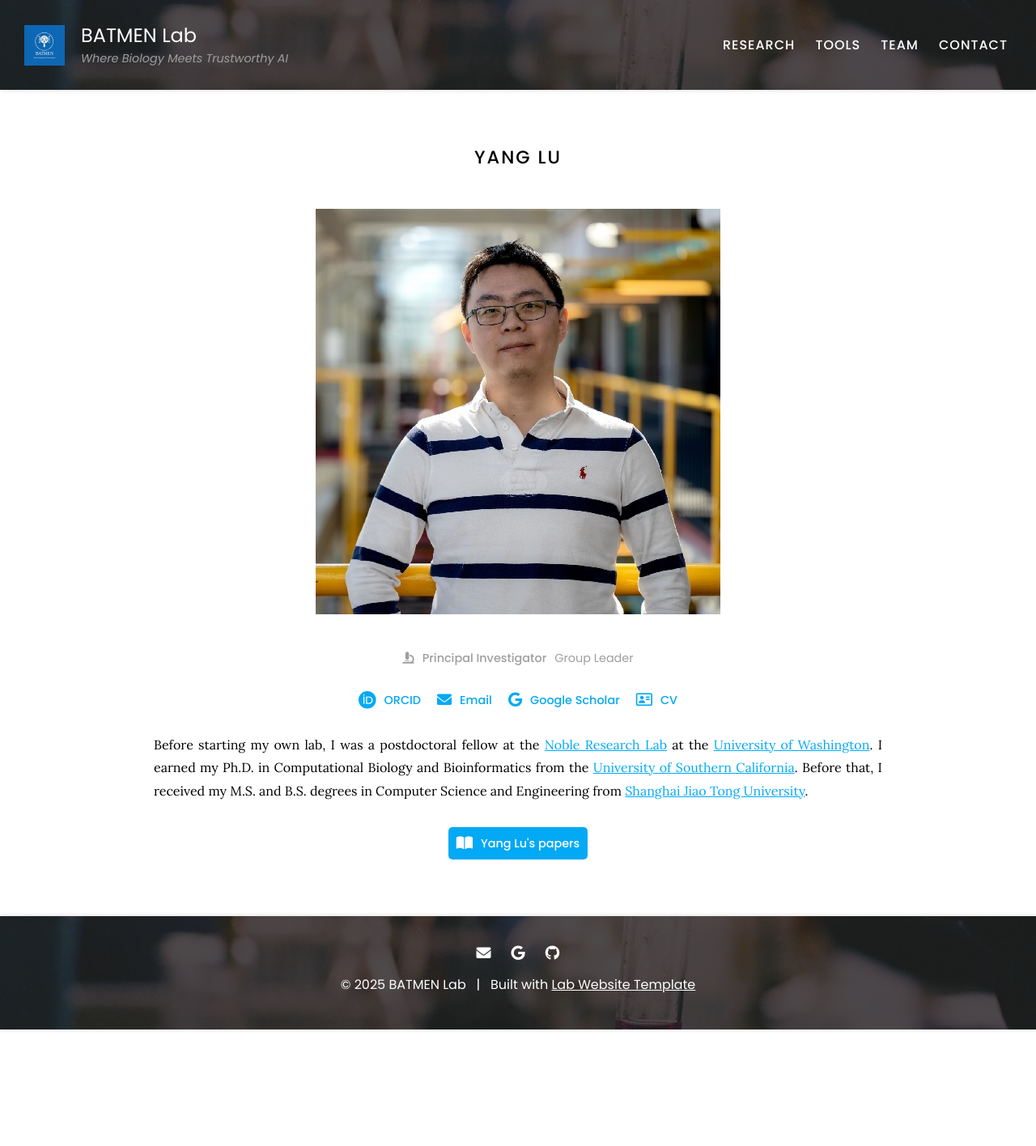
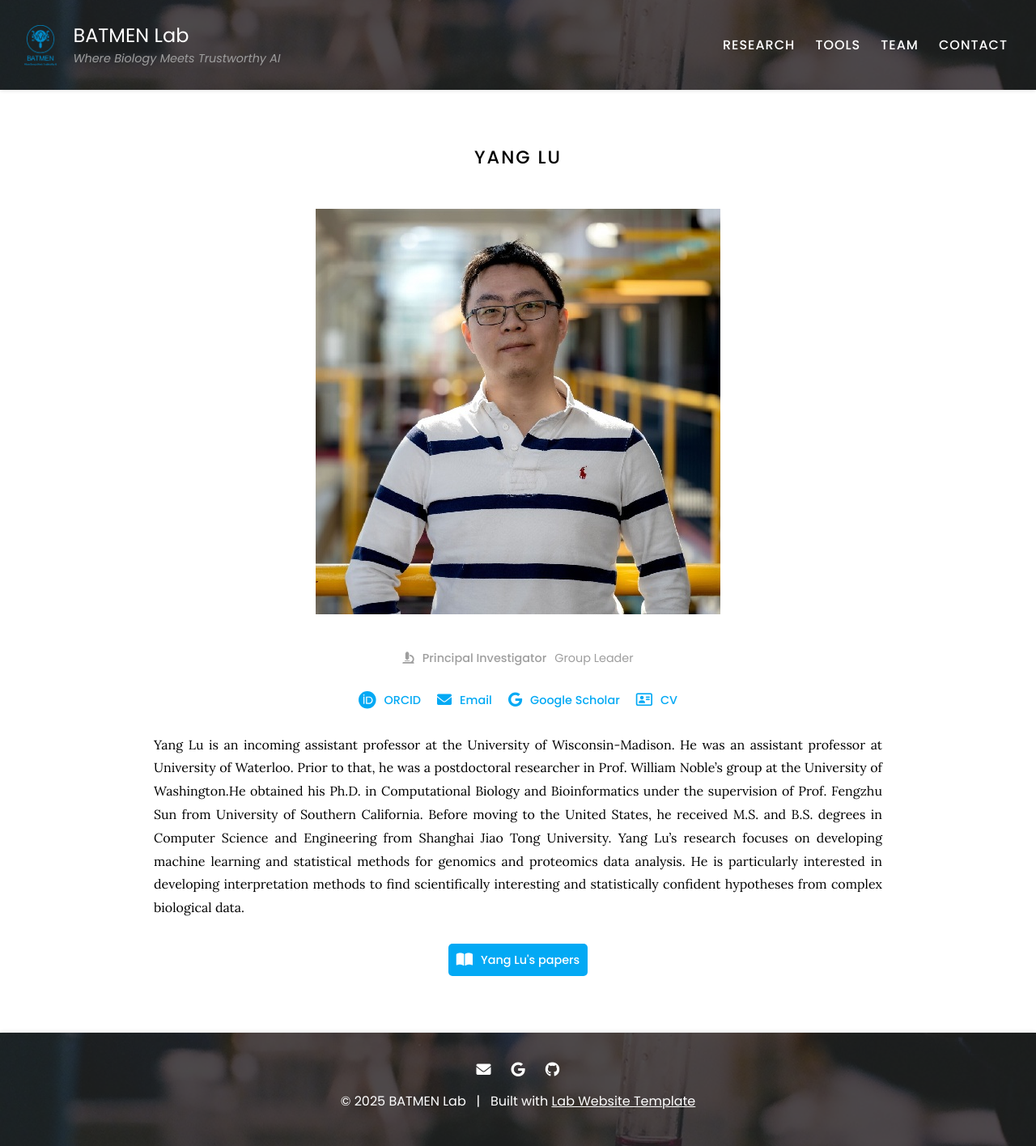
Before and after one commit to batmen-lab/batmen-lab.github.io, a Jekyll site: the page built from _members/yang-lu.md, in a window 1280 px wide. Shown: the whole page at 81% size. Built offline with Jekyll 4.4.1, drawn with Linux system fonts in a browser that asks for light colours; before the commit the page ends 1272 px from its top, so only the background shows below that.

Commit message:
add some changes

```diff
--- a/_config.yaml
+++ b/_config.yaml
@@ -3,15 +3,15 @@
 # site properties and page defaults
 title: BATMEN Lab
 subtitle: Where Biology Meets Trustworthy AI
-description: BATMEN (BioinformAtics & Trustworthy Machine lEarNing) Lab @ UWaterloo CS
-logo: images/logo.svg
+description: BATMEN (BioinformAtics & Trustworthy Machine lEarNing) Lab @ UW-Madison
+logo: images/logo_trans.png
 header: images/background.jpg
 footer: images/background.jpg
 baseurl: ""
 
 # site social media and other links
 links:
-  email: yanglu@uwaterloo.ca
+  email: ylu97@wisc.edu
   google-scholar: C4CLJQgAAAAJ
   github: batmen-lab
 
--- a/_members/yang-lu.md
+++ b/_members/yang-lu.md
@@ -16,4 +16,4 @@ links:
   resume: files/cv_yanglu.pdf
 ---
 
-Before starting my own lab, I was a postdoctoral fellow at the [Noble Research Lab](https://noble.gs.washington.edu) at the [University of Washington](http://www.washington.edu). I earned my Ph.D. in Computational Biology and Bioinformatics from the  [University of Southern California](http://www.usc.edu). Before that, I received my M.S. and B.S. degrees in Computer Science and Engineering from [Shanghai Jiao Tong University](http://en.sjtu.edu.cn).
+Yang Lu is an incoming assistant professor at the University of Wisconsin-Madison. He was an assistant professor at University of Waterloo. Prior to that, he was a postdoctoral researcher in Prof. William Noble's group at the University of Washington.He obtained his Ph.D. in Computational Biology and Bioinformatics under the supervision of Prof. Fengzhu Sun from University of Southern California. Before moving to the United States, he received M.S. and B.S. degrees in Computer Science and Engineering from Shanghai Jiao Tong University. Yang Lu's research focuses on developing machine learning and statistical methods for genomics and proteomics data analysis. He is particularly interested in developing interpretation methods to find scientifically interesting and statistically confident hypotheses from complex biological data.
```
Also changed, not shown: contact/index.md (+1 -1 lines), index.md (+1 -1 lines).
